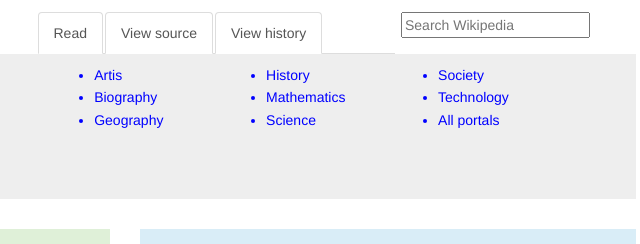
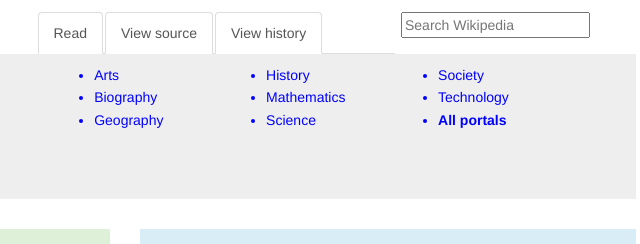
Before and after one commit to ethoreson/wiki-clone, a plain HTML site: page index.html in a window 1280 px wide. Shown: the top 244 px of the page, 620-1260 px from the left. Drawn offline with Linux system fonts and the light colour scheme.

Commit message:
final tweaks, fixed sp error

```diff
--- a/index.html
+++ b/index.html
@@ -81,7 +81,7 @@
         </div>
             <div class="col-lg-2">
               <ul>
-                <li>Artis</li>
+                <li>Arts</li>
                 <li>Biography</li>
                 <li>Geography</li>
               </ul>
@@ -97,7 +97,7 @@
               <ul>
                 <li>Society</li>
                 <li>Technology</li>
-                <li><emphasis>All portals</emphasis></li>
+                <li><strong>All portals</strong></li>
               </ul>
             </div>
       </div>
```
